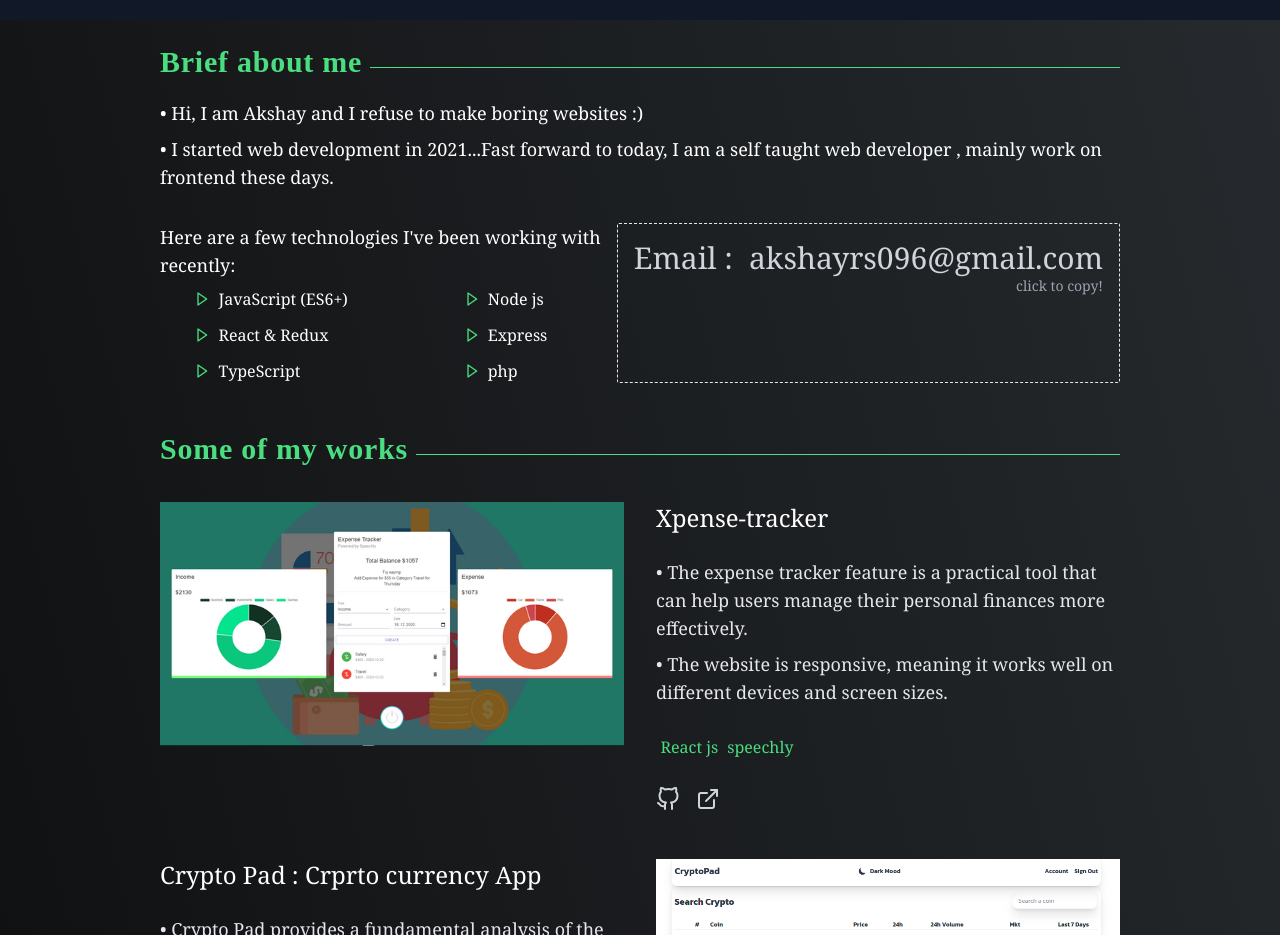
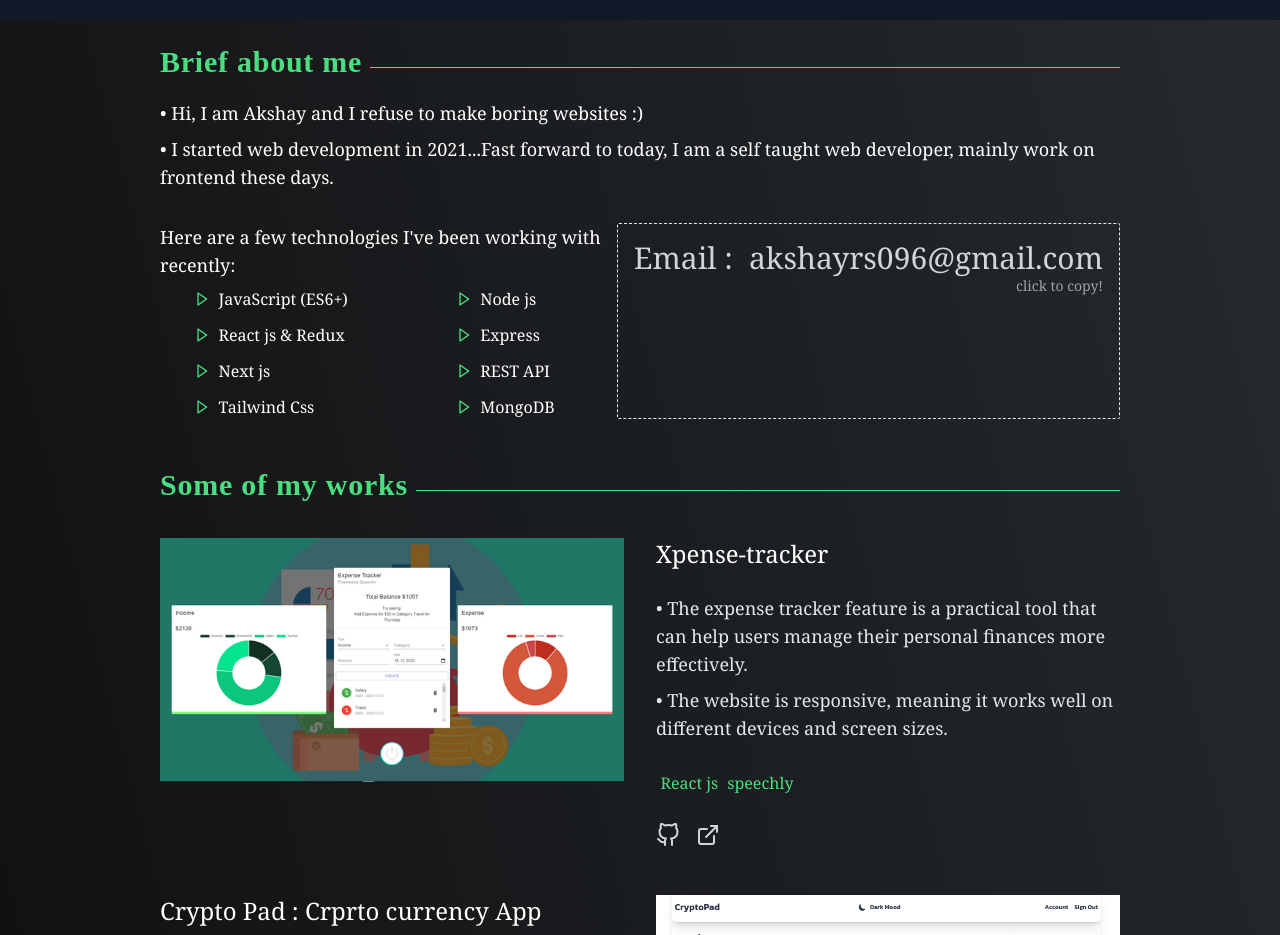
Before and after one commit to Akshay200228/Personal-Portfolio, a Next.js app: page / in a window 1280 px wide. Shown: the part 780-1715 px from the top of the page. Built offline with nearby package versions, Linux system fonts and the light colour scheme; a web font is replaced by a local one.

Commit message:
update skills section

```diff
--- a/src/components/sections/AboutSection.tsx
+++ b/src/components/sections/AboutSection.tsx
@@ -15,10 +15,11 @@ const AboutSection = () => {
         <SectionTitle title="Brief about me" />
         <motion.div variants={fadeIn("up")} className="flex flex-col space-y-4">
           <motion.div className="flex flex-col mb-4 space-y-2 text-base sm:text-lg">
-            <p>• Hi, I am Akshay and I refuse to make boring websites :)</p>
             <p>
-              • I started web development in 2021...Fast forward to today, I am a self taught web developer ,
-              mainly work on frontend these days.
+              • Hi, I am Akshay and I refuse to make boring websites :)
+            </p>
+            <p>
+              • I started web development in 2021...Fast forward to today, I am a self taught web developer, mainly work on frontend these days.
             </p>
           </motion.div>
           <motion.div className="flex flex-col w-full sm:flex-row ">
@@ -34,11 +35,15 @@ const AboutSection = () => {
                   </div>
                   <div className="flex items-center space-x-2">
                     <BiRightArrow className="text-green-400" />
-                    <span>React & Redux </span>
+                    <span>React js & Redux </span>
                   </div>
                   <div className="flex items-center space-x-2">
                     <BiRightArrow className="text-green-400" />
-                    <span>TypeScript</span>
+                    <span>Next js</span>
+                  </div>
+                  <div className="flex items-center space-x-2">
+                    <BiRightArrow className="text-green-400" />
+                    <span>Tailwind Css</span>
                   </div>
                 </div>
                 <div className="flex-1 space-y-3 md:col-span-1">
@@ -52,7 +57,11 @@ const AboutSection = () => {
                   </div>
                   <div className="flex items-center space-x-2">
                     <BiRightArrow className="text-green-400" />
-                    <span>php</span>
+                    <span>REST API</span>
+                  </div>
+                  <div className="flex items-center space-x-2">
+                    <BiRightArrow className="text-green-400" />
+                    <span>MongoDB</span>
                   </div>
                 </div>
               </div>
```
